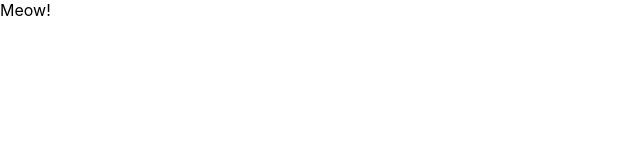
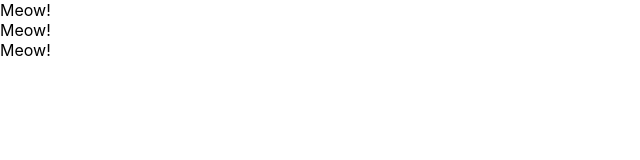
Before and after one commit to sitatake/udemy-react-redux-crud-application, a React (Create React App) app: page / in a window 1280 px wide. Shown: the top 160 px of the page, without its empty margins (0-640 px from the left). Built offline with nearby package versions, Linux system fonts and the light colour scheme.

Commit message:
no message

```diff
--- a/src/App.js
+++ b/src/App.js
@@ -12,6 +12,8 @@ import React from 'react';
 const App = () => {
   return <div>
     <Cat />
+    <Cat />
+    <Cat />
   </div>
 }
 
```
